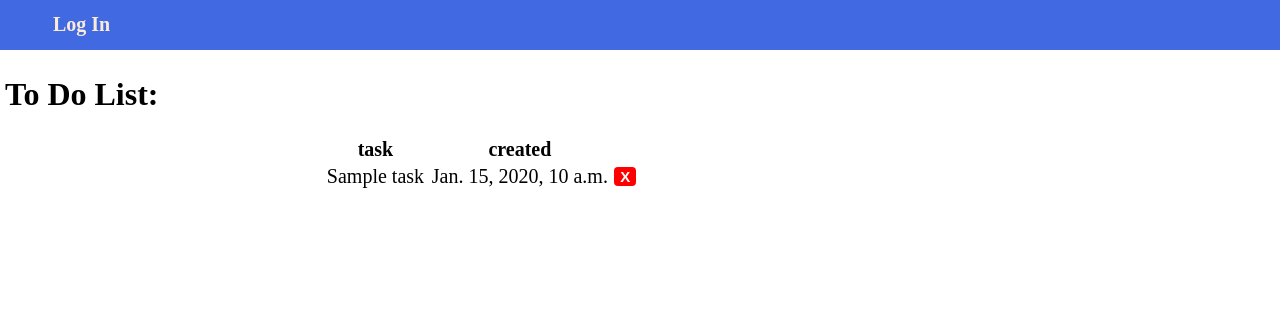
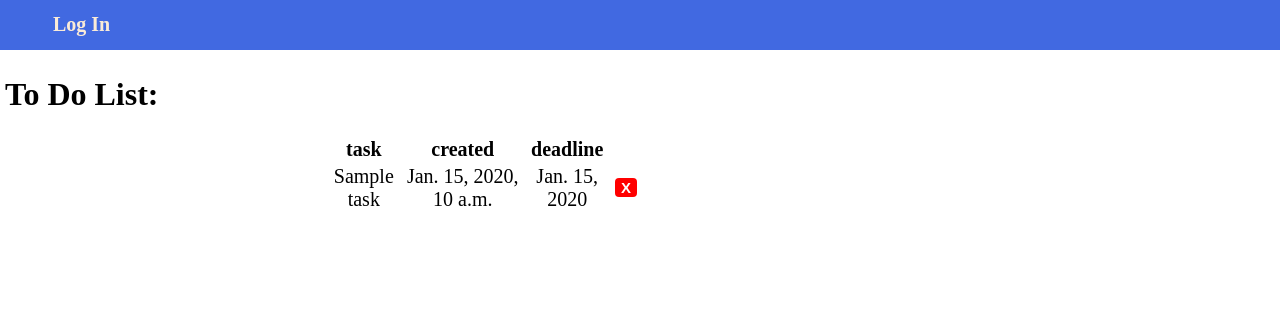
Before and after one commit to Danhayes3008/Management-Site, a Django app: page / in a window 1280 px wide. Shown: the top 310 px of the page. Run offline with Django 3.2, Linux system fonts and the light colour scheme; tables that the repository leaves empty hold one stand-in row (values such as "Sample post").

Commit message:
added the deadline column to the table

```diff
--- a/dashboard/templates/index.html
+++ b/dashboard/templates/index.html
@@ -6,12 +6,14 @@
   <tr>
     <th class="task">task</th>
     <th class="task">created</th>
+    <th class="task">deadline</th>
     <th></th>
   </tr>
   {% for t in tasks %}
   <tr>
     <td class="task">{{t.title}}</td>
     <td class="task">{{t.created}}</td>
+    <td class="task">{{t.deadline}}</td>
     <td><button class="button-danger" action="submit">X</button></td>
   </tr>
   {% endfor %}
```
